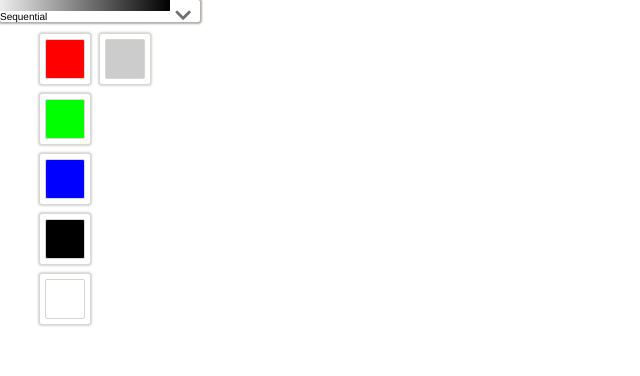
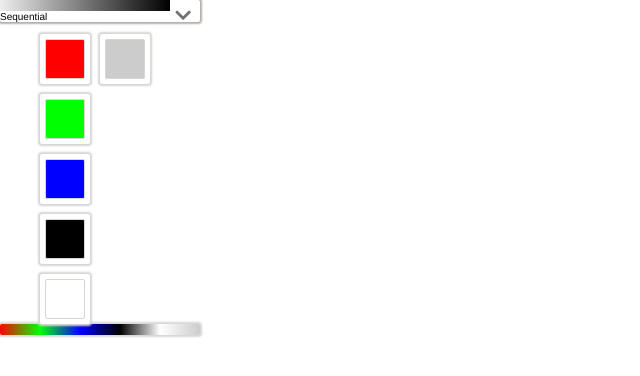
Before and after one commit to marsupialmouse/tableaucolours-react, a React (Vite) app: page / in a window 1280 px wide. Shown: the top 376 px of the page, without its empty margins (0-640 px from the left). Built offline with nearby package versions, Linux system fonts and the light colour scheme.

Commit message:
Add the ColourPalettePreview component

```diff
--- a/src/App.tsx
+++ b/src/App.tsx
@@ -8,6 +8,7 @@ import {
 import {PaletteType, PaletteTypes} from './state/ColourPalettes/PaletteTypes'
 import ColourPaletteTypeSelector from './components/ColourPaletteTypeSelector/ColourPaletteTypeSelector'
 import {useState} from 'react'
+import ColourPalettePreview from './components/ColourPalettePreview/ColourPalettePreview'
 
 function App() {
   const [selectedType, setSelectedType] = useState(PaletteTypes.sequential)
@@ -37,6 +38,7 @@ function App() {
             tabIndex={1}
           />
           <ColourPaletteColourList />
+          <ColourPalettePreview type={selectedType} colours={palette.colours} />
         </PaletteContextProvider>
       </div>
     </>
--- /dev/null
+++ b/src/components/ColourPalettePreview/ColourPalettePreview.module.less
@@ -0,0 +1,8 @@
+@import 'src/variables.less';
+
+.palettepreview {
+  height: 100%;
+  border-radius: 0.2rem;
+  box-sizing: border-box;
+  box-shadow: 0rem 0rem 0.2rem 0.2rem @border-colour;
+}
--- /dev/null
+++ b/src/components/ColourPalettePreview/ColourPalettePreview.tsx
@@ -0,0 +1,55 @@
+import {Colour} from 'src/state/ColourPalettes/PaletteReducer'
+import {PaletteType, PaletteTypes} from 'src/state/ColourPalettes/PaletteTypes'
+import classes from './ColourPalettePreview.module.less'
+import {default as TestIds} from './ColourPalettePreviewTestIds'
+
+export interface ColourPalettePreviewProps {
+  type: PaletteType
+  colours: Colour[]
+}
+
+export default function ColourPalettePreview({
+  type,
+  colours,
+}: ColourPalettePreviewProps) {
+  function getBackgroundStyle() {
+    switch (type) {
+      case PaletteTypes.regular:
+        return regular()
+
+      case PaletteTypes.diverging:
+      case PaletteTypes.sequential:
+        return ordered()
+
+      default:
+        return {}
+    }
+  }
+
+  function regular() {
+    const width = 100 / colours.length
+    let position = 0
+    return {
+      background: `linear-gradient(to right, ${colours
+        .map((c) => c.hex)
+        .map((x) => `${x} ${position}%, ${x} ${(position += width)}%`)
+        .join(', ')})`,
+    }
+  }
+
+  function ordered() {
+    return {
+      background: `linear-gradient(to right, ${colours.map((c) => c.hex).join(', ')})`,
+    }
+  }
+
+  return (
+    <div
+      className={classes.palettepreview}
+      style={getBackgroundStyle()}
+      data-testid={TestIds.Self}
+    >
+      &nbsp;
+    </div>
+  )
+}
--- /dev/null
+++ b/src/components/ColourPalettePreview/ColourPalettePreviewTestIds.ts
@@ -0,0 +1,5 @@
+enum ColourPalettePreviewTestIds {
+  Self = 'ColourPalettePreview Component',
+}
+
+export default ColourPalettePreviewTestIds
```
Also changed, not shown: 1 other file (tests, documents, lock files or other folders).
